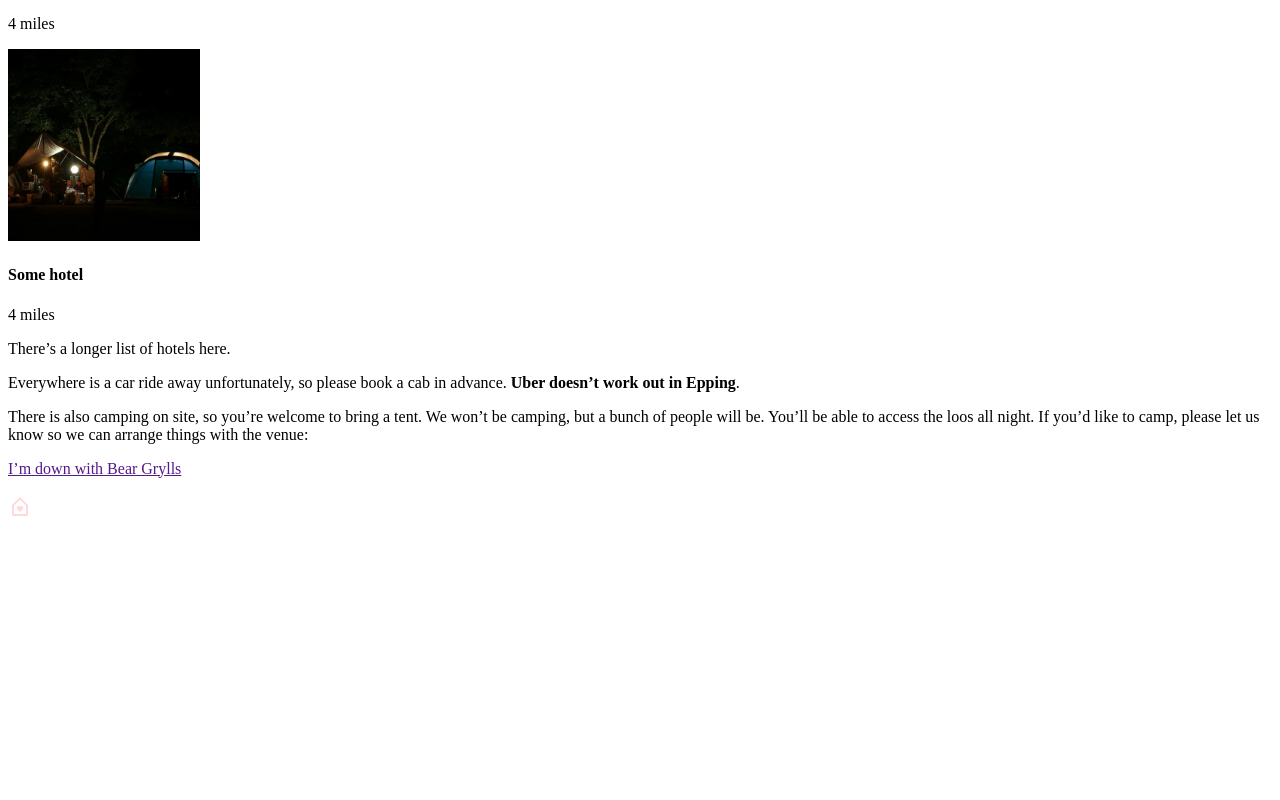
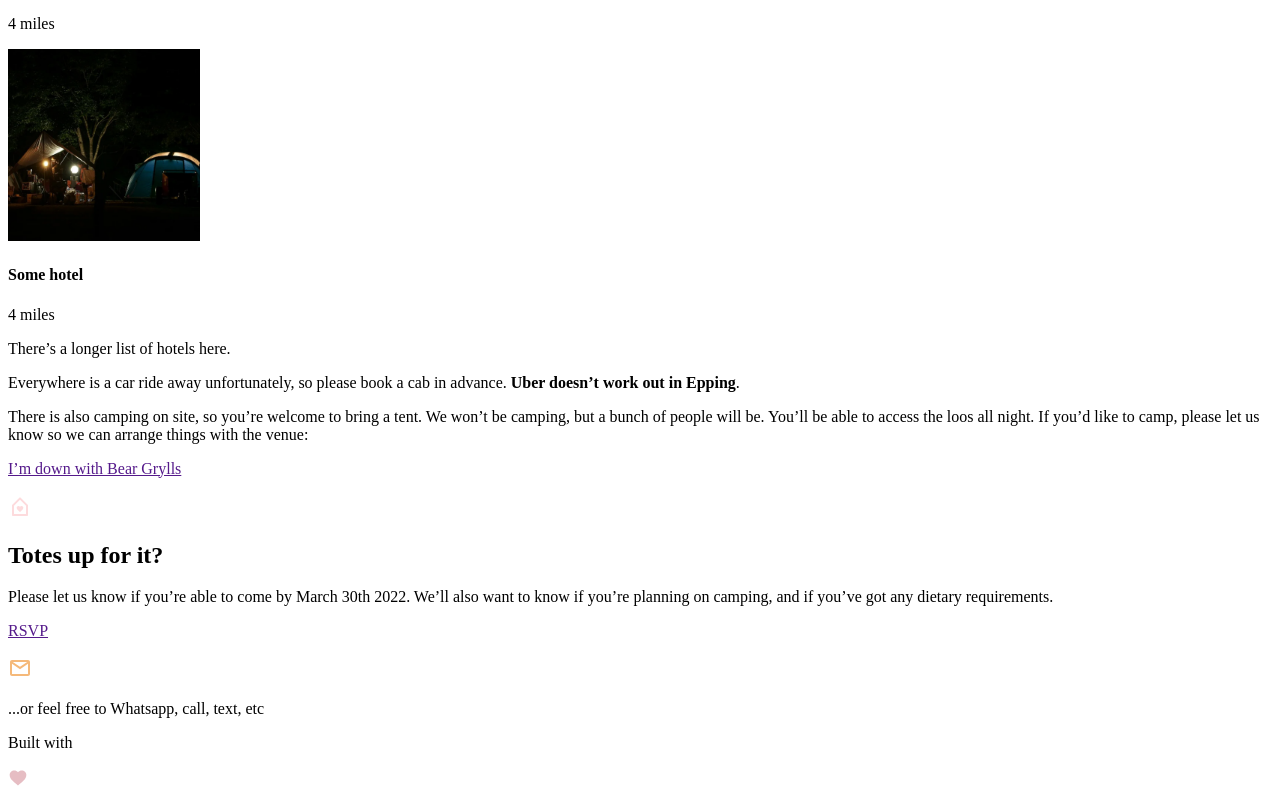
Before and after one commit to jordanrolph/georgie-and-jordan, a Next.js app: page / in a window 1280 px wide. Shown: the part 3285-4085 px from the top of the page. Before the commit the page ends 3815 px from the top, so only its background shows below. Built offline with nearby package versions, Linux system fonts and the light colour scheme.

Commit message:
Add RSVP and Footer sections

```diff
--- a/pages/index.tsx
+++ b/pages/index.tsx
@@ -309,7 +309,7 @@ const Accomodation = () => {
               know so we can arrange things with the venue:
             </p>
             <a
-              href=""
+              href="" // TODO: mailto link
               target="_blank"
               rel="noopener noreferrer"
               className="bg-green-beret px-4 py-2 rounded inline-flex justify-between items-center cursor-pointer text-dusty-pink mt-6"
@@ -330,6 +330,60 @@ const Accomodation = () => {
   );
 };
 
+const RSVP = () => {
+  return (
+    <section className="bg-green-beret bg-pattern-autumn-green pt-14 px-4 md:px-12 -mt-3">
+      <div className="bg-sunny-yellow px-6">
+        <header className="text-center max-w-2xl mx-auto">
+          <h2 className="text-5xl lg:text-6xl font-serif pt-14">
+            Totes up for it?
+          </h2>
+          <p className="mt-5 text-lg mb-4">
+            Please let us know if you’re able to come by March 30th 2022. We’ll
+            also want to know if you’re planning on camping, and if you’ve got
+            any dietary requirements.
+          </p>
+          <a
+            href="" // TODO: Mailto link
+            target="_blank"
+            rel="noopener noreferrer"
+            className="bg-green-beret px-4 py-2 rounded inline-flex justify-between items-center cursor-pointer text-white hover:text-dusty-pink mt-6"
+          >
+            <p className="pr-3">RSVP</p>
+            <Image
+              src="/icon-envelope.svg"
+              alt="Envelope icon"
+              width={24}
+              height={24}
+              className=""
+            />
+          </a>
+
+          <p className="pt-14 pb-8">
+            ...or feel free to Whatsapp, call, text, etc
+          </p>
+        </header>
+      </div>
+      <Footer />
+    </section>
+  );
+};
+
+const Footer = () => {
+  return (
+    <footer className="pt-16 pb-4 flex items-center justify-center">
+      <p className="text-dusty-pink text-sm pr-2">Built with</p>
+      <Image
+        src="/icon-heart.svg"
+        alt="Love icon"
+        width={20}
+        height={20}
+        className=""
+      />
+    </footer>
+  );
+};
+
 const Home: NextPage = () => {
   return (
     <div className="">
@@ -344,6 +398,7 @@ const Home: NextPage = () => {
         <Agenda />
         <Location />
         <Accomodation />
+        <RSVP />
       </main>
     </div>
   );
```
Also changed, not shown: public/icon-envelope.svg (added), public/icon-heart.svg (added).
